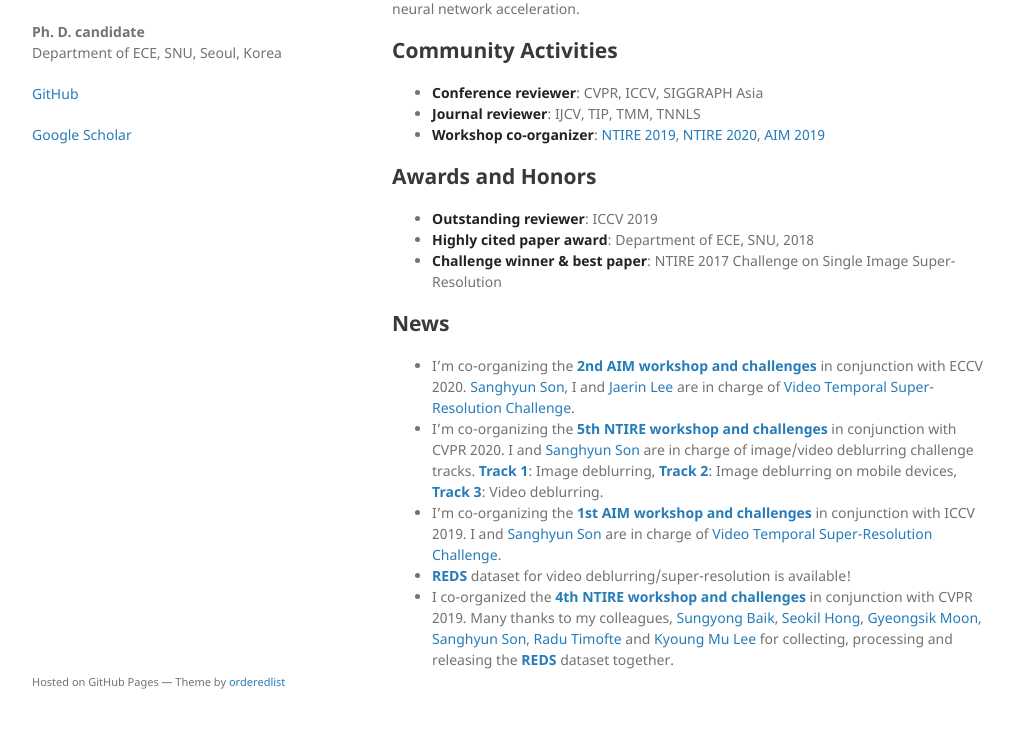
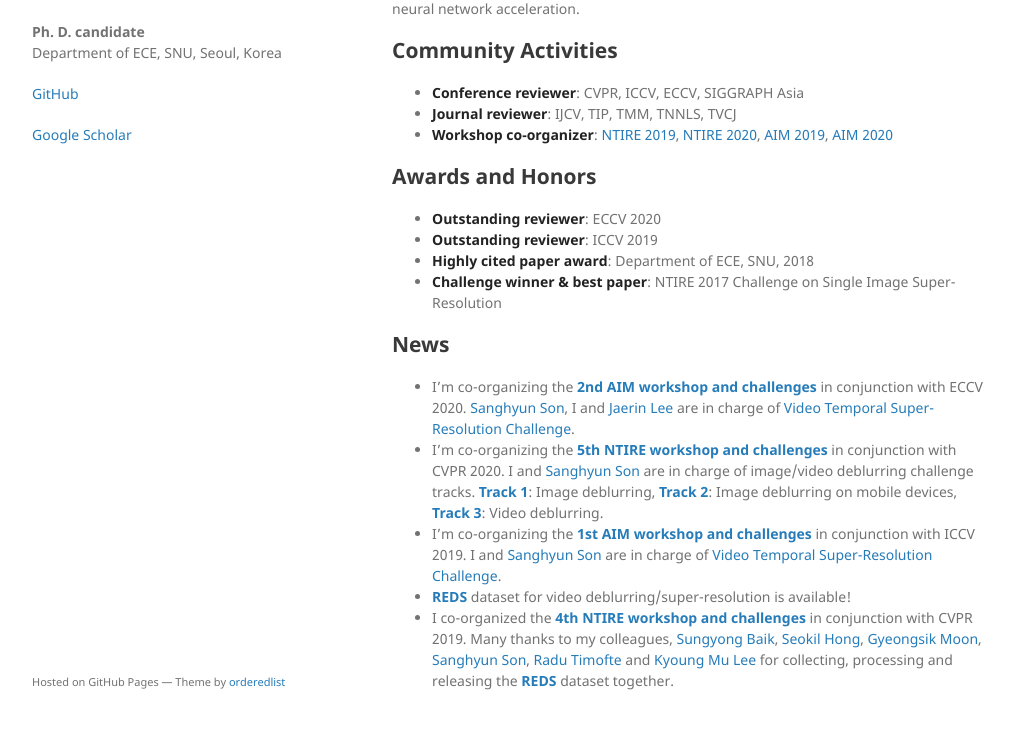
Before and after one commit to SeungjunNah/seungjunnah.github.io, a Jekyll site: the page built from index.md, in a window 1280 px wide and 1144 px high, cut to the strip 383-1112 px from the top of the window. Shown: the whole strip, without its empty margins (128-1141 px from the left). Built offline with Jekyll 4.4.1, drawn with Linux system fonts in a browser that asks for light colours.

Commit message:
reviewer info update

```diff
--- a/index.md
+++ b/index.md
@@ -20,12 +20,13 @@ My recent research topics include deblurring, super-resolution, neural network a
 
 ## Community Activities
 
-* **Conference reviewer**: CVPR, ICCV, SIGGRAPH Asia
-* **Journal reviewer**: IJCV, TIP, TMM, TNNLS
-* **Workshop co-organizer**: [NTIRE 2019](https://data.vision.ee.ethz.ch/cvl/ntire19/), [NTIRE 2020](https://data.vision.ee.ethz.ch/cvl/ntire20/), [AIM 2019](https://data.vision.ee.ethz.ch/cvl/aim19/)
+* **Conference reviewer**: CVPR, ICCV, ECCV, SIGGRAPH Asia
+* **Journal reviewer**: IJCV, TIP, TMM, TNNLS, TVCJ
+* **Workshop co-organizer**: [NTIRE 2019](https://data.vision.ee.ethz.ch/cvl/ntire19/), [NTIRE 2020](https://data.vision.ee.ethz.ch/cvl/ntire20/), [AIM 2019](https://data.vision.ee.ethz.ch/cvl/aim19/), [AIM 2020](https://data.vision.ee.ethz.ch/cvl/aim20/)
 
 ## Awards and Honors
 
+* **Outstanding reviewer**: ECCV 2020
 * **Outstanding reviewer**: ICCV 2019
 * **Highly cited paper award**: Department of ECE, SNU, 2018
 * **Challenge winner & best paper**: NTIRE 2017 Challenge on Single Image Super-Resolution
```
